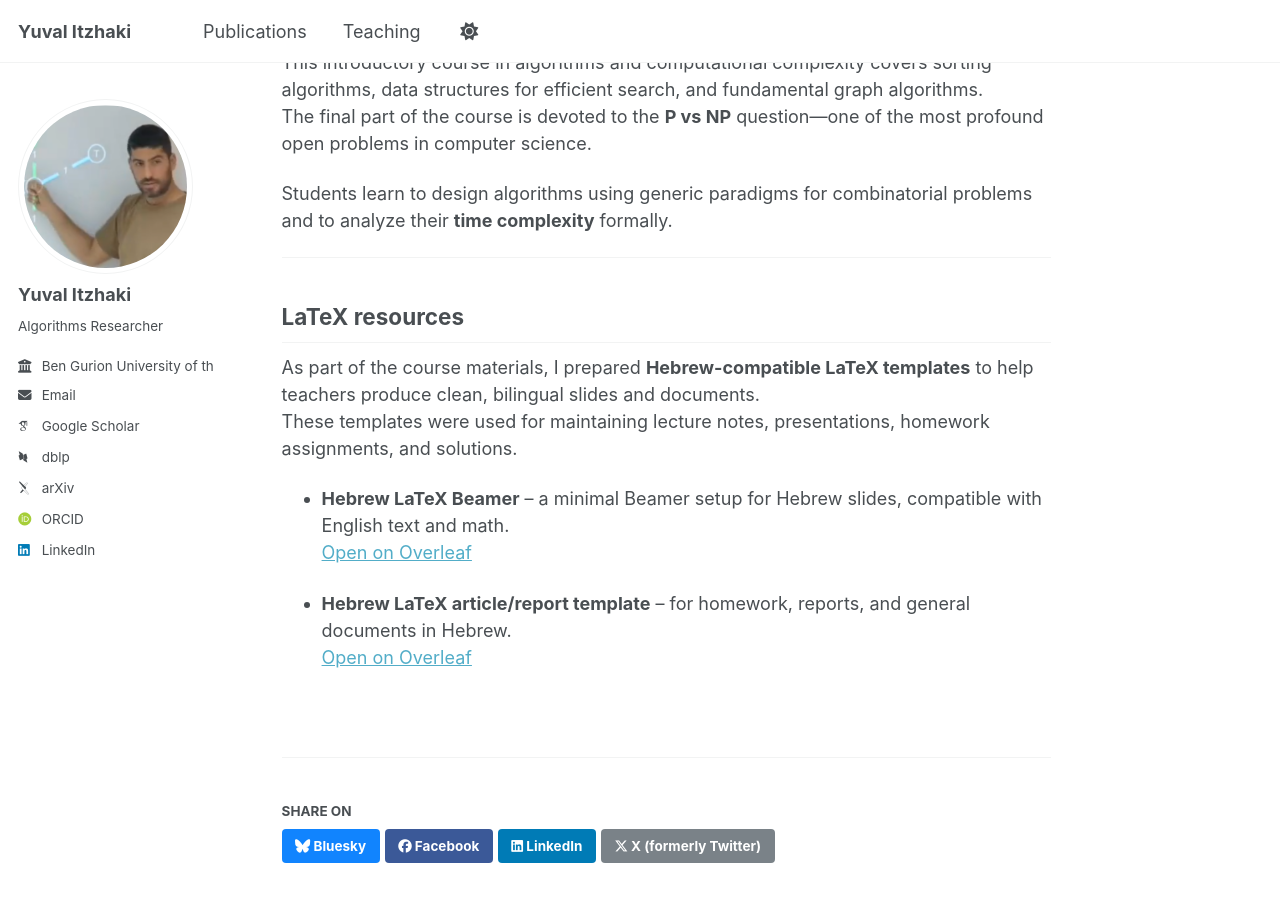
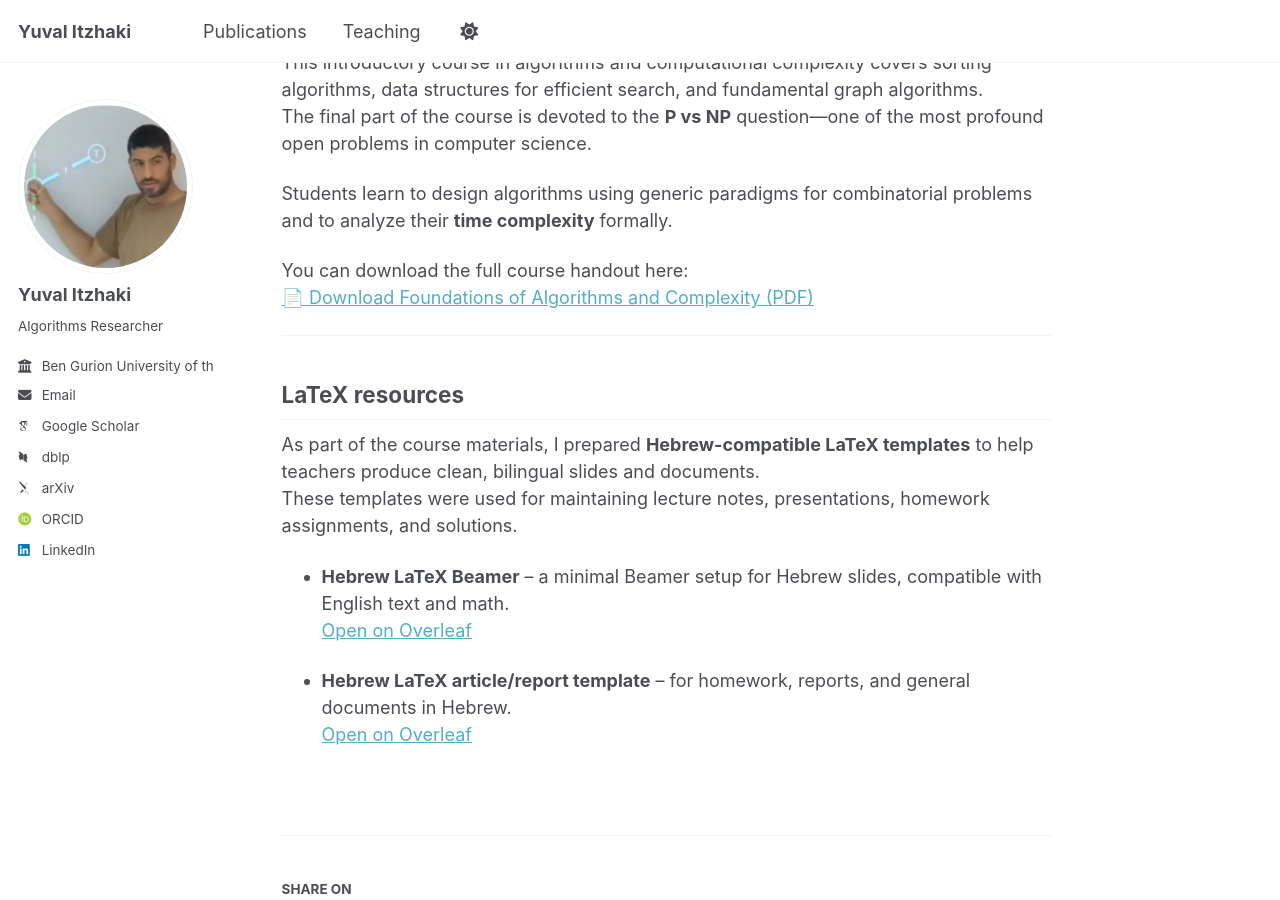
Before and after one commit to yuvalyitz/home, a Jekyll site: the page built from _teaching/2014-spring-teaching-1.md, in a window 1280 px wide and 900 px high, scrolled down 587 px. Built offline with Jekyll 4.4.1, drawn with Linux system fonts in a browser that asks for light colours; some web fonts are replaced.

Commit message:
Update 2014-spring-teaching-1.md

```diff
--- a/_teaching/2014-spring-teaching-1.md
+++ b/_teaching/2014-spring-teaching-1.md
@@ -25,6 +25,9 @@ The final part of the course is devoted to the **P vs NP** question—one of the
 
 Students learn to design algorithms using generic paradigms for combinatorial problems and to analyze their **time complexity** formally.
 
+You can download the full course handout here:
+[📄 Download Foundations of Algorithms and Complexity (PDF)](/files/foundations-of-algorithms-handout.pdf)
+
 ---
 
 ## LaTeX resources
```
